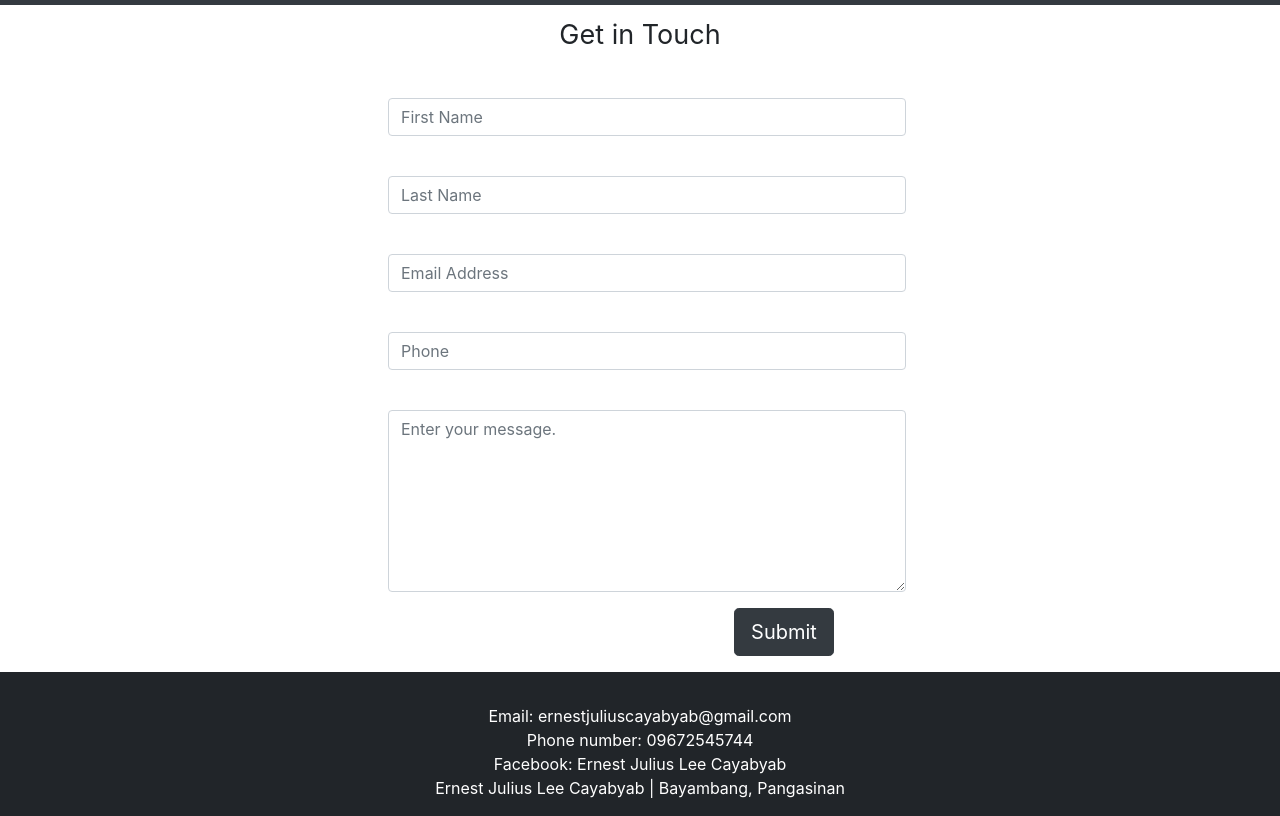
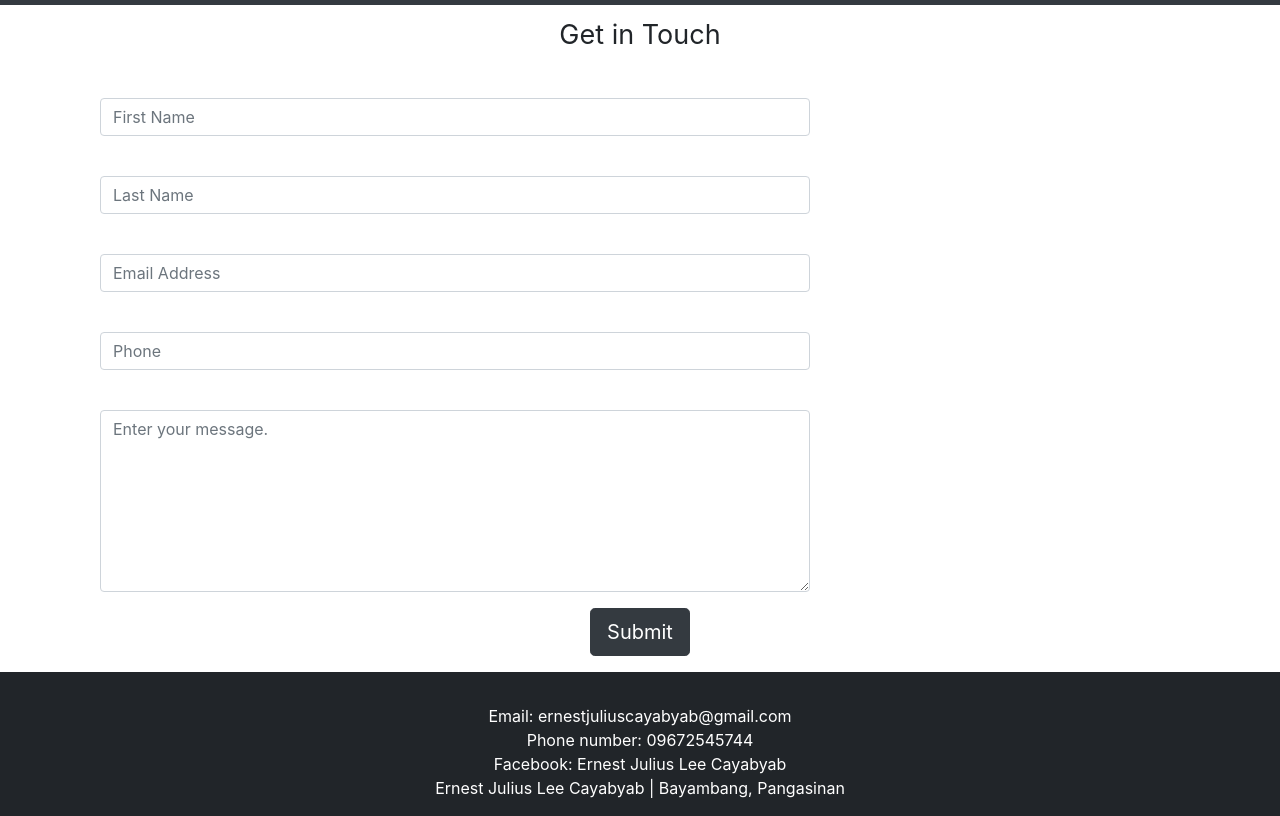
Before and after one commit to ErnestJulius/Assignment4, a plain HTML site: page contact.html in a window 1280 px wide. Shown: the part 51-867 px from the top of the page. Drawn offline with nearby package versions, Linux system fonts and the light colour scheme.

Commit message:
Update stylecon.css

```diff
--- a/stylecon.css
+++ b/stylecon.css
@@ -4,9 +4,6 @@
     padding: 10px;
 }
 
-.form-group{
-    margin-left:  18em;
-}
 
 #footer {
     text-align: center;
```
